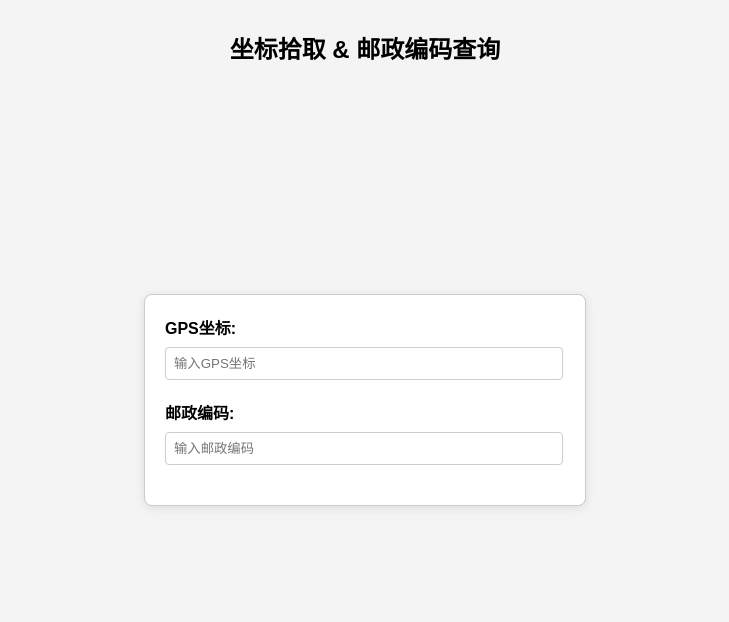
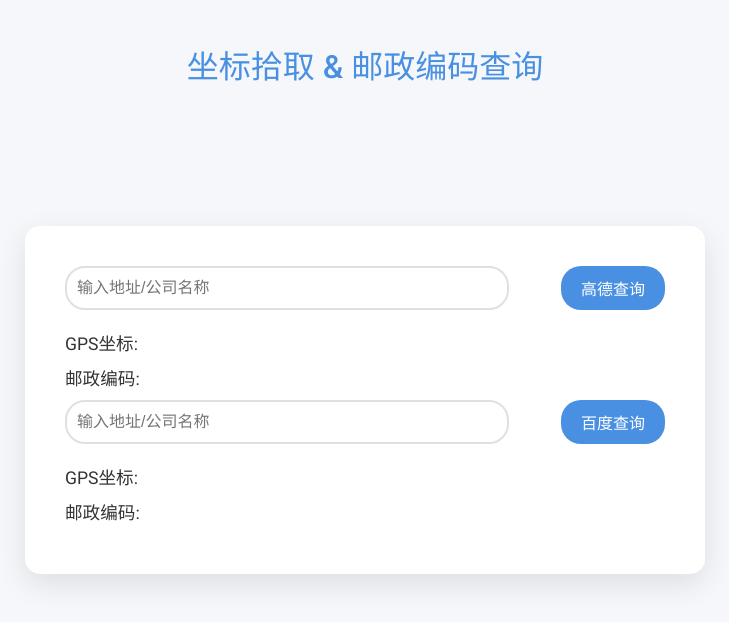
Before and after one commit to mo-calm/mo-calm.github.io, a plain HTML site: page index.html in a window 1280 px wide. Shown: the whole page, without its empty margins (275-1004 px from the left). Drawn offline with Linux system fonts and the light colour scheme.

Commit message:
Update index.html

```diff
--- a/index.html
+++ b/index.html
@@ -3,77 +3,187 @@
 <head>
     <meta charset="UTF-8">
     <meta name="viewport" content="width=device-width, initial-scale=1.0">
-    <title>坐标拾取 & 邮政编码查询</title>
+    <title>坐标拾取 & 邮政编码查询 - 商务版</title>
+    <link href="https://fonts.googleapis.com/css2?family=Roboto:wght@300;400;500&display=swap" rel="stylesheet">
+    <link rel="stylesheet" href="https://cdnjs.cloudflare.com/ajax/libs/font-awesome/5.15.3/css/all.min.css"/>
     <style>
+        :root {
+            --primary-color: #4a90e2;
+            --secondary-color: #45b7af;
+            --background-color: #f5f7fa;
+            --text-color: #333;
+            --border-color: #e0e0e0;
+            --card-background: #ffffff;
+            --hover-color: #3a7bd5;
+        }
+
         body {
-            font-family: Arial, sans-serif;
-            background-color: #f4f4f4;
-            margin: 0;
-            padding: 0;
             display: flex;
             justify-content: center;
             align-items: center;
+            margin: 0;
+            font-family: 'Roboto', Arial, sans-serif;
+            background-color: var(--background-color);
+            color: var(--text-color);
             height: 100vh;
+            position: relative;
         }
+
         .container {
-            width: 400px;
-            padding: 20px;
-            background-color: white;
-            border: 1px solid #ccc;
-            box-shadow: 0 2px 10px rgba(0, 0, 0, 0.1);
-            border-radius: 8px;
+            width: 90%;
+            max-width: 600px;
+            background: var(--card-background);
+            border-radius: 15px;
+            padding: 40px;
+            box-shadow: 0 10px 30px rgba(0, 0, 0, 0.1);
+            text-align: left; /* 改为居左对齐 */
         }
-        h2 {
+
+        .title {
+            position: absolute;
+            top: 20px;
+            width: 100%;
             text-align: center;
+            color: var(--primary-color);
+            font-size: 2em;
+            font-weight: 500;
+        }
+
+        .input-group {
+            display: flex;
+            justify-content: space-between;
             margin-bottom: 20px;
         }
-        label {
-            display: block;
-            margin-bottom: 8px;
-            font-weight: bold;
+
+        .input-group input {
+            padding: 10px;
+            width: 70%;
+            border: 2px solid var(--border-color);
+            border-radius: 20px;
+            font-size: 1em;
         }
-        input[type="text"] {
-            width: calc(100% - 20px);
-            padding: 8px;
-            margin-bottom: 20px;
-            border: 1px solid #ccc;
-            border-radius: 4px;
+
+        .input-group button {
+            padding: 10px 20px;
+            background-color: var(--primary-color);
+            color: #fff;
+            border: none;
+            border-radius: 20px;
+            margin-left: 10px;
+            cursor: pointer;
+            font-size: 1em;
+        }
+
+        .input-group button:hover {
+            background-color: var(--hover-color);
+        }
+
+        p {
+            font-size: 1.1em;
+            margin: 10px 0;
+            text-align: left; /* 改为居左对齐 */
+        }
+
+        @keyframes fadeIn {
+            from {
+                opacity: 0;
+                transform: translateY(20px);
+            }
+            to {
+                opacity: 1;
+                transform: translateY(0);
+            }
         }
     </style>
 </head>
 <body>
 
-    <!-- 标题部分，位于白色方块外 -->
-    <div style="position: absolute; top: 10px; text-align: center; width: 100%;">
-        <h2>坐标拾取 & 邮政编码查询</h2>
-    </div>
+    <!-- 标题放置在白色方块外，使用绝对定位 -->
+    <h1 class="title">坐标拾取 & 邮政编码查询</h1>
 
-    <!-- 表单容器，白色方块 -->
+    <!-- 表单容器，白色方块内 -->
     <div class="container">
-        <label for="gps">GPS坐标:</label>
-        <input type="text" id="gps" name="gps" placeholder="输入GPS坐标">
+        <!-- 高德地图查询 -->
+        <div class="input-group">
+            <input type="text" id="companyNameAmap" placeholder="输入地址/公司名称" onkeydown="if (event.key === 'Enter') getCompanyCoordinatesAmap();">
+            <button onclick="getCompanyCoordinatesAmap()">高德查询</button>
+        </div>
+        <p>GPS坐标: <span id="companyGpsResultAmap"></span></p>
+        <p>邮政编码: <span id="companyPostalCodeResultAmap"></span></p>
 
-        <label for="zipcode">邮政编码:</label>
-        <input type="text" id="zipcode" name="zipcode" placeholder="输入邮政编码">
+        <!-- 百度地图查询 -->
+        <div class="input-group">
+            <input type="text" id="companyNameBaidu" placeholder="输入地址/公司名称" onkeydown="if (event.key === 'Enter') getCompanyCoordinatesBaidu();">
+            <button onclick="getCompanyCoordinatesBaidu()">百度查询</button>
+        </div>
+        <p>GPS坐标: <span id="companyGpsResultBaidu"></span></p>
+        <p>邮政编码: <span id="companyPostalCodeResultBaidu"></span></p>
     </div>
 
     <script>
-        // 处理回车键查询功能
-        document.getElementById('gps').addEventListener('keydown', function(event) {
-            if (event.key === 'Enter') {
-                performSearch();
+        const amapApiKey = '8f0e9579912740ff977485b53e633bdf';
+        const baiduApiKey = 'MkR43IMX6wpEC6IbuAdxavWZo5RSb3Or';
+
+        function loadScript(url) {
+            const script = document.createElement('script');
+            script.src = url;
+            document.body.appendChild(script);
+        }
+
+        function handleAmapResponse(data) {
+            if (data.status === '1' && data.geocodes && data.geocodes.length > 0) {
+                const geocode = data.geocodes[0];
+                const [lon, lat] = geocode.location.split(',');
+                const postalCode = geocode.adcode;
+
+                document.getElementById("companyGpsResultAmap").innerText = `${lat}, ${lon}`;
+                document.getElementById("companyPostalCodeResultAmap").innerText = postalCode || "未找到邮政编码";
+            } else {
+                document.getElementById("companyGpsResultAmap").innerText = "未找到坐标";
+                document.getElementById("companyPostalCodeResultAmap").innerText = "未找到邮政编码";
             }
-        });
+        }
 
-        document.getElementById('zipcode').addEventListener('keydown', function(event) {
-            if (event.key === 'Enter') {
-                performSearch();
+        function getCompanyCoordinatesAmap() {
+            const companyName = encodeURIComponent(document.getElementById("companyNameAmap").value);
+            const url = `https://restapi.amap.com/v3/geocode/geo?address=${companyName}&key=${amapApiKey}&callback=handleAmapResponse`;
+            loadScript(url);
+        }
+
+        function handleBaiduResponse(data) {
+            if (data.status === 0 && data.result && data.result.location) {
+                const lat = data.result.location.lat;
+                const lon = data.result.location.lng;
+
+                getPostalCodeFromCoordinatesBaidu(lon, lat);
+            } else {
+                document.getElementById("companyGpsResultBaidu").innerText = "未找到坐标";
+                document.getElementById("companyPostalCodeResultBaidu").innerText = "未找到邮政编码";
             }
-        });
+        }
 
-        function performSearch() {
-            // 查询功能的逻辑可以在这里实现
-            alert('执行查询操作！');
+        function getPostalCodeFromCoordinatesBaidu(lon, lat) {
+            const url = `https://api.map.baidu.com/reverse_geocoding/v3/?ak=${baiduApiKey}&output=json&coordtype=wgs84ll&location=${lat},${lon}&callback=handlePostalCodeResponse`;
+            loadScript(url);
+        }
+
+        function handlePostalCodeResponse(data) {
+            if (data.status === 0 && data.result && data.result.addressComponent) {
+                const postalCode = data.result.addressComponent.adcode;
+                const lat = data.result.location.lat;
+                const lon = data.result.location.lng;
+
+                document.getElementById("companyGpsResultBaidu").innerText = `${lat}, ${lon}`;
+                document.getElementById("companyPostalCodeResultBaidu").innerText = postalCode || "未找到邮政编码";
+            } else {
+                document.getElementById("companyPostalCodeResultBaidu").innerText = "未找到邮政编码";
+            }
+        }
+
+        function getCompanyCoordinatesBaidu() {
+            const companyName = encodeURIComponent(document.getElementById("companyNameBaidu").value);
+            const url = `https://api.map.baidu.com/geocoding/v3/?address=${companyName}&output=json&ak=${baiduApiKey}&callback=handleBaiduResponse`;
+            loadScript(url);
         }
     </script>
 
```
